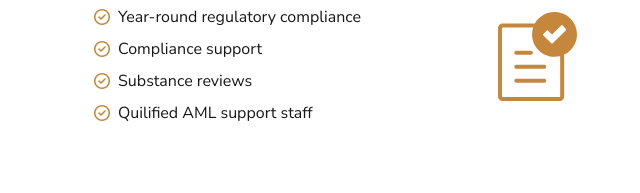
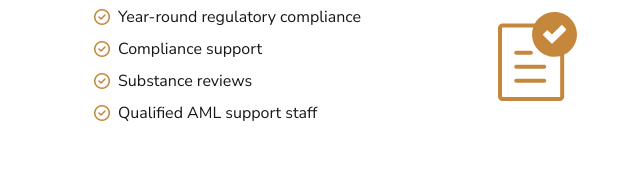
Before and after one commit to chantillyllc/giw, a website: page dist/index.html in a window 1280 px wide. Shown: the part 1460-1653 px from the top of the page, 0-640 px from the left. Drawn offline with nearby package versions, Linux system fonts and the light colour scheme; a small style sheet from the web is missing.

Commit message:
Fix text

```diff
--- a/dist/index.html
+++ b/dist/index.html
@@ -126,7 +126,7 @@
                                 </li>
                                 <li class="d-flex align-items-center mb-2">
                                     <i class="fa-regular fa-circle-check fs-xl gold-color me-2"></i>
-                                    Quilified AML support staff
+                                    Qualified AML support staff
                                 </li>
                             </ul>
                         </div>
```
